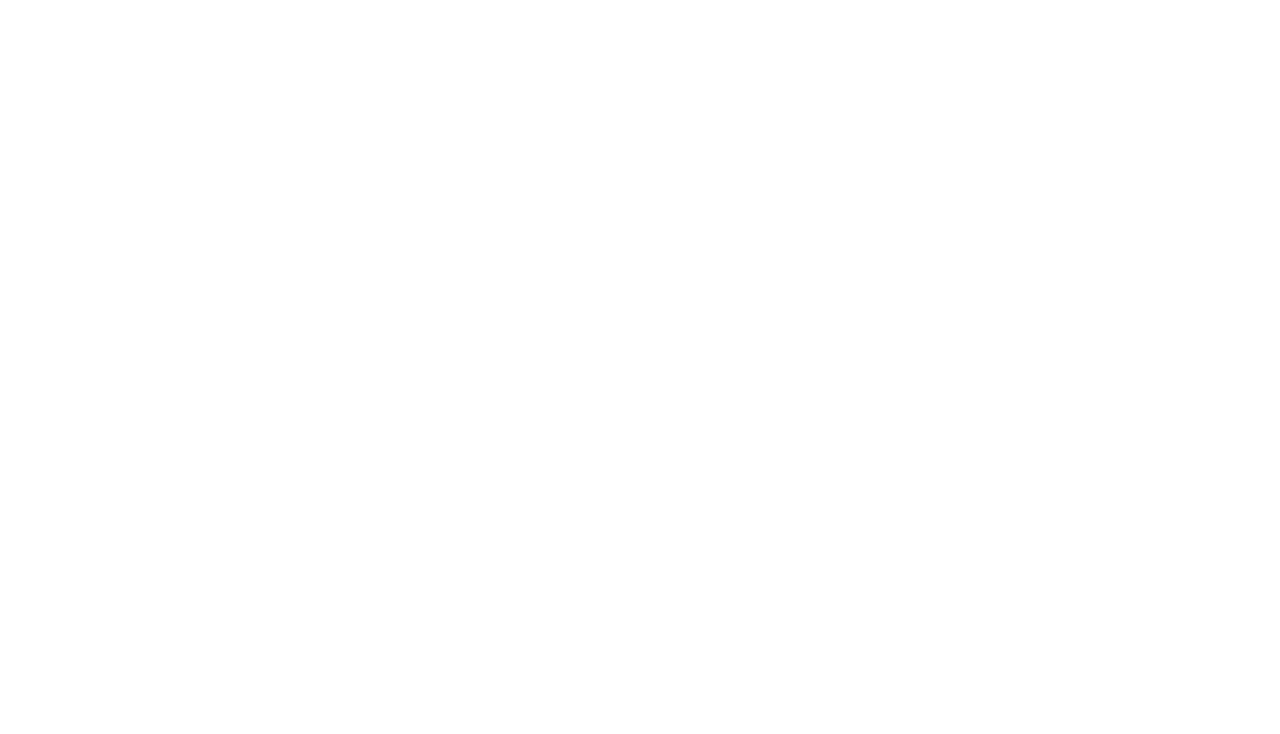
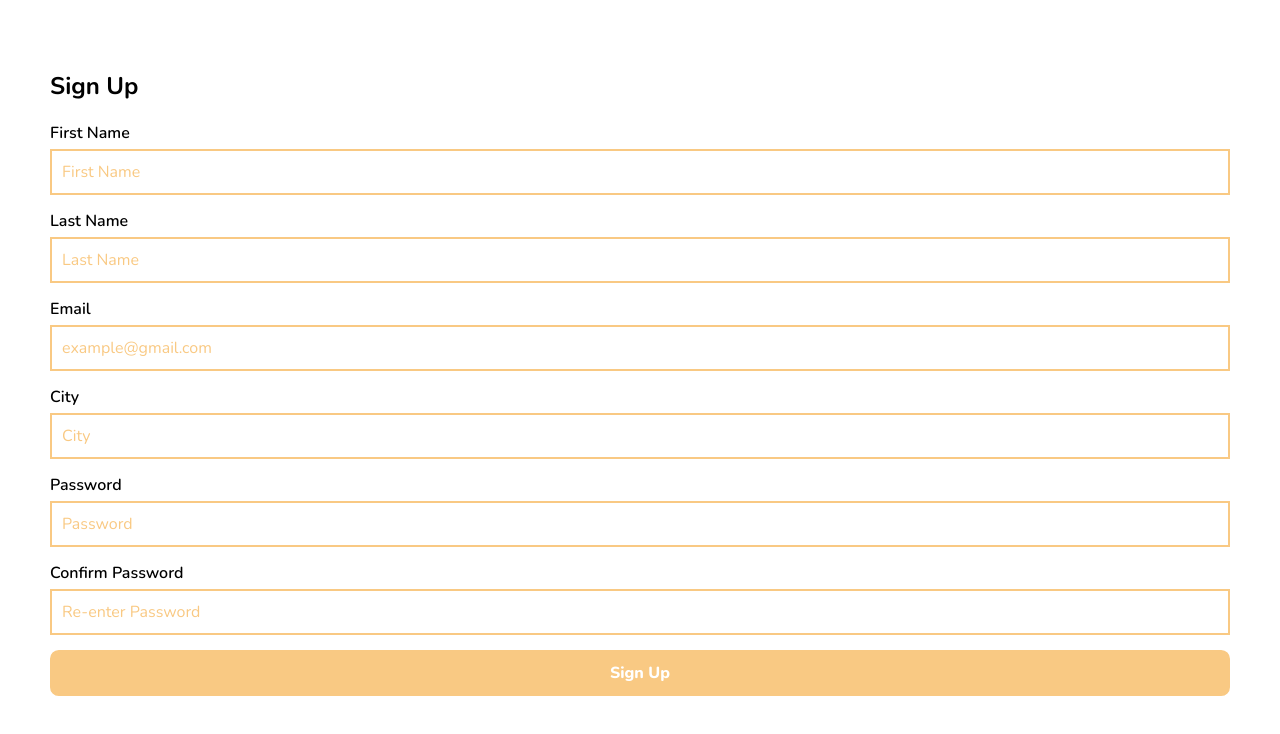
Before and after one commit to jaspreet305/WhiskerWatch, a React (Create React App) app in the folder frontend/: page /signup in a window 1280 px wide. Before the commit this address had no page. Shown: the top 734 px of the page. Built offline with nearby package versions, Linux system fonts and the light colour scheme.

Commit message:
sign up page done

```diff
--- a/frontend/src/App.js
+++ b/frontend/src/App.js
@@ -1,6 +1,7 @@
 import { BrowserRouter, Routes, Route } from "react-router-dom";
 import { PetProfile } from "./components/Profile/PetProfile";
 import { ProviderProfile } from "./components/Profile/ProviderProfile";
+import { SignUp } from "./components/User/SignUp";
 import './App.css';
 
 function App() {
@@ -8,6 +9,7 @@
       <BrowserRouter>
         <Routes>
           {/* <Route path="/" element={<Layout />}> */}
+        <Route path="/signup" element={<SignUp />} />
         <Route path="/pet-profile" element={<PetProfile />} />
         <Route path="/provider-profile" element={<ProviderProfile />} />
           {/* </Route> */}
--- /dev/null
+++ b/frontend/src/components/User/SignUp.css
@@ -0,0 +1,53 @@
+.SignUpPage {
+    max-width: 500px;
+    margin: 0 auto;
+    padding: 20px;
+}
+
+.form-group {
+    display: flex;
+    flex-direction: column;
+    margin-bottom: 15px;
+}
+
+label {
+    margin-bottom: 5px;
+    font-weight: 600;
+}
+
+input[type="text"],
+input[type="email"],
+input[type="password"] {
+    padding: 10px;
+    border: 2px solid #f9c983;
+    font-size: 16px;
+}
+
+input::placeholder {
+    color: #f9c983;
+}
+
+button[type="submit"] {
+    background-color: #f9c983;
+    color: #fff;
+    padding: 10px 0;
+    border: none;
+    border: 2px solid #f9c983;
+    border-radius: 1.1vh;
+    font-size: 16px;
+    font-weight: 800;
+    cursor: pointer;
+    width: 100%;
+}
+
+button[type="submit"]:hover {
+    background-color: #e0b66c;
+}
+
+@media only screen and (min-width: 768px) {
+    .SignUpPage {
+        max-width: 100%;
+        padding: 50px;
+        text-align: left;
+    }
+}
--- /dev/null
+++ b/frontend/src/components/User/SignUp.js
@@ -0,0 +1,99 @@
+import "./SignUp.css";
+import * as React from "react";
+import { useState } from "react";
+
+export function SignUp() {
+    const [firstName, setFirstName] = useState("");
+    const [lastName, setLastName] = useState("");
+    const [email, setEmail] = useState("");
+    const [city, setCity] = useState("");
+    const [password, setPassword] = useState("");
+    const [confirmPassword, setConfirmPassword] = useState("");
+
+    const handleSignUp = (e) => {
+        e.preventDefault();
+    };
+
+    return (
+        <div className="SignUpPage">
+            <h2 className="SignUpTitle" style={{ fontWeight: "bold" }}>
+                Sign Up
+            </h2>
+            <form onSubmit={handleSignUp}>
+                <div className="form-group">
+                    <label htmlFor="firstName">First Name</label>
+                    <input
+                        type="text"
+                        id="firstName"
+                        name="firstName"
+                        value={firstName}
+                        onChange={(e) => setFirstName(e.target.value)}
+                        placeholder="First Name"
+                        required
+                    />
+                </div>
+                <div className="form-group">
+                    <label htmlFor="lastName">Last Name</label>
+                    <input
+                        type="text"
+                        id="lastName"
+                        name="lastName"
+                        value={lastName}
+                        onChange={(e) => setLastName(e.target.value)}
+                        placeholder="Last Name"
+                        required
+                    />
+                </div>
+                <div className="form-group">
+                    <label htmlFor="email">Email</label>
+                    <input
+                        type="email"
+                        id="email"
+                        name="email"
+                        value={email}
+                        onChange={(e) => setEmail(e.target.value)}
+                        placeholder="example@gmail.com"
+                        required
+                    />
+                </div>
+                <div className="form-group">
+                    <label htmlFor="city">City</label>
+                    <input
+                        type="text"
+                        id="city"
+                        name="city"
+                        value={city}
+                        onChange={(e) => setCity(e.target.value)}
+                        placeholder="City"
+                        required
+                    />
+                </div>
+                <div className="form-group">
+                    <label htmlFor="password">Password</label>
+                    <input
+                        type="password"
+                        id="password"
+                        name="password"
+                        value={password}
+                        onChange={(e) => setPassword(e.target.value)}
+                        placeholder="Password"
+                        required
+                    />
+                </div>
+                <div className="form-group">
+                    <label htmlFor="confirmPassword">Confirm Password</label>
+                    <input
+                        type="password"
+                        id="confirmPassword"
+                        name="confirmPassword"
+                        value={confirmPassword}
+                        onChange={(e) => setConfirmPassword(e.target.value)}
+                        placeholder="Re-enter Password"
+                        required
+                    />
+                </div>
+                <button type="submit">Sign Up</button>
+            </form>
+        </div>
+    );
+}
```
